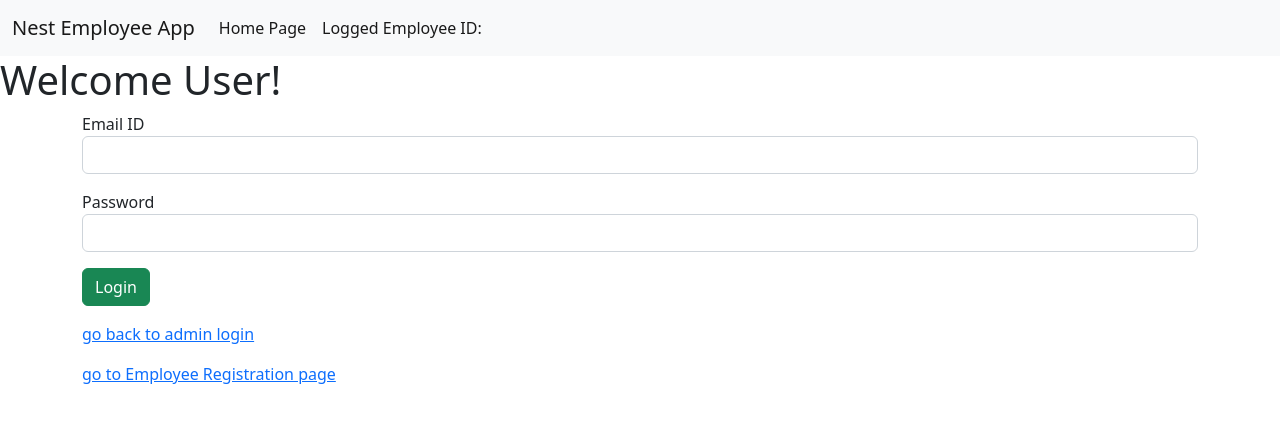
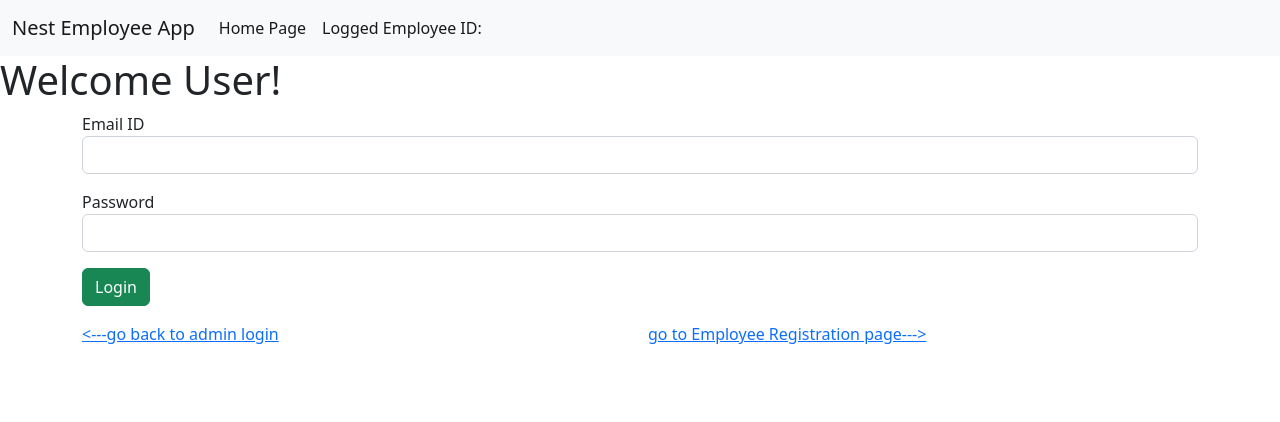
Before and after one commit to rahul3520/Nest_EmployeeApp_angular, an Angular app: page /employeeLogin in a window 1280 px wide. Shown: the top 422 px of the page. Built offline with nearby package versions, Linux system fonts and the light colour scheme.

Commit message:
login page changed

```diff
--- a/src/app/admin-login-page/admin-login-page.component.html
+++ b/src/app/admin-login-page/admin-login-page.component.html
@@ -17,7 +17,7 @@
                     <button (click)="adminLoginCheck()" class="btn btn-success">Login</button>
                 </div>
                 <div class="col col-12 col-sm-12 col-md-12 col-lg-12 col-xl-12 col-xxl-12">
-                    <a routerLink="/employeeLogin">Go to Employee Login page</a>
+                    <a routerLink="/employeeLogin">Go to Employee Login page ---></a>
                 </div>
             </div>
         </div>
--- a/src/app/employee-login-page/employee-login-page.component.html
+++ b/src/app/employee-login-page/employee-login-page.component.html
@@ -16,11 +16,11 @@
                 <div class="col col-12 col-sm-12 col-md-12 col-lg-12 col-xl-12 xol-xxl-12">
                     <button (click)="employeeLoginCheck()" class="btn btn-success">Login</button>
                 </div>
-                <div class="col col-12 col-sm-12 col-md-12 col-lg-12 col-xl-12 xol-xxl-12">
-                    <a routerLink="/">go back to admin login</a>
+                <div class="col col-12 col-sm-6 col-md-6 col-lg-6 col-xl-6 xol-xxl-6">
+                    <a routerLink="/"> <---go back to admin login</a>
                 </div>
-                <div class="col col-12 col-sm-12 col-md-12 col-lg-12 col-xl-12 xol-xxl-12">
-                    <a routerLink="/employeeRegistration">go to Employee Registration page</a>
+                <div class="col col-12 col-sm-6 col-md-6 col-lg-6 col-xl-6 xol-xxl-6">
+                    <a routerLink="/employeeRegistration">go to Employee Registration page---></a>
                 </div>
             </div>
 
--- a/src/app/employee-registration-page/employee-registration-page.component.html
+++ b/src/app/employee-registration-page/employee-registration-page.component.html
@@ -35,7 +35,7 @@
                     <button (click)="EmployeeRegister()" class="btn btn-success">Register</button>
                 </div>
                 <div class="col col-12 col-sm-12 col-md-12 col-lg-12 col-xl-12 col-xxl-12">
-                    <a routerLink="/employeeLogin">go back to Employee Login page</a>
+                    <a routerLink="/employeeLogin"> <---go back to Employee Login page</a>
                 </div>
 
             </div>
```
